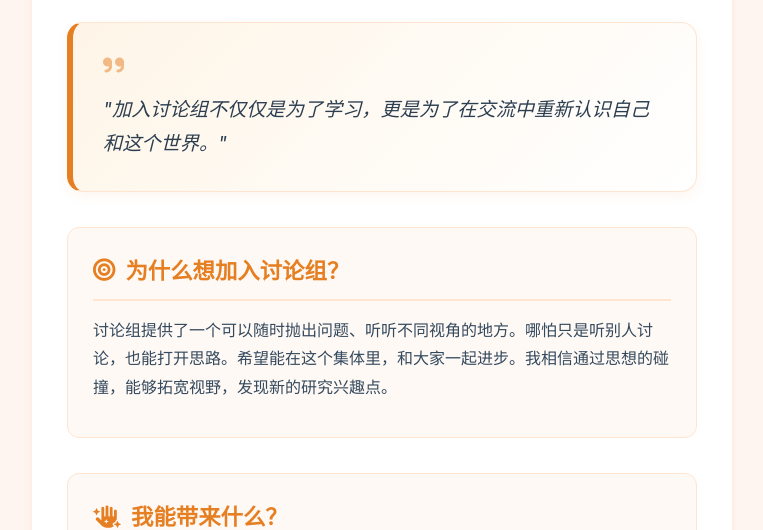
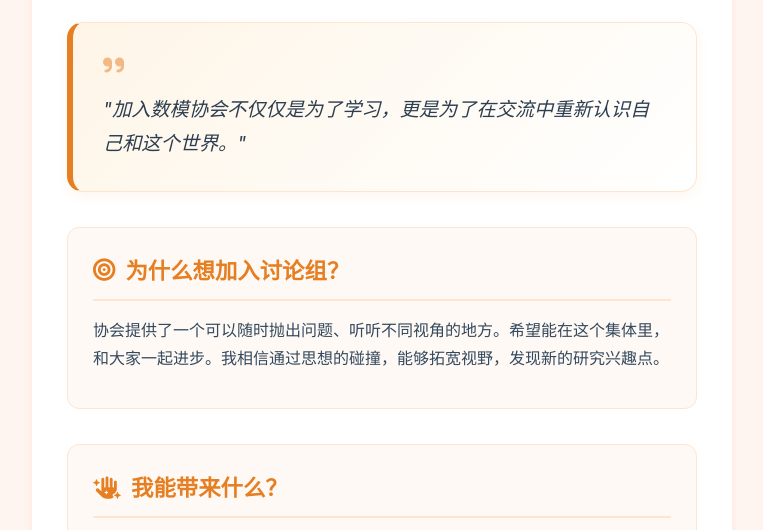
Before and after one commit to Huang-34/Huang-34.github.io, a plain HTML site: page thinking.html in a window 1280 px wide. Shown: the part 195-725 px from the top of the page, without its empty margins (258-1021 px from the left). Drawn offline with Linux system fonts and the light colour scheme.

Commit message:
Update thinking.html

```diff
--- a/thinking.html
+++ b/thinking.html
@@ -199,13 +199,13 @@
             <!-- 引言卡片 -->
             <div class="quote-card">
                 <i class="fas fa-quote-right"></i>
-                <p>"加入讨论组不仅仅是为了学习，更是为了在交流中重新认识自己和这个世界。"</p>
+                <p>"加入数模协会不仅仅是为了学习，更是为了在交流中重新认识自己和这个世界。"</p>
             </div>
 
             <!-- 动机部分 -->
             <div class="section">
                 <h2><i class="fas fa-bullseye"></i> 为什么想加入讨论组？</h2>
-                <p>讨论组提供了一个可以随时抛出问题、听听不同视角的地方。哪怕只是听别人讨论，也能打开思路。希望能在这个集体里，和大家一起进步。我相信通过思想的碰撞，能够拓宽视野，发现新的研究兴趣点。</p>
+                <p>协会提供了一个可以随时抛出问题、听听不同视角的地方。希望能在这个集体里，和大家一起进步。我相信通过思想的碰撞，能够拓宽视野，发现新的研究兴趣点。</p>
             </div>
 
             <!-- 价值部分 -->
```
